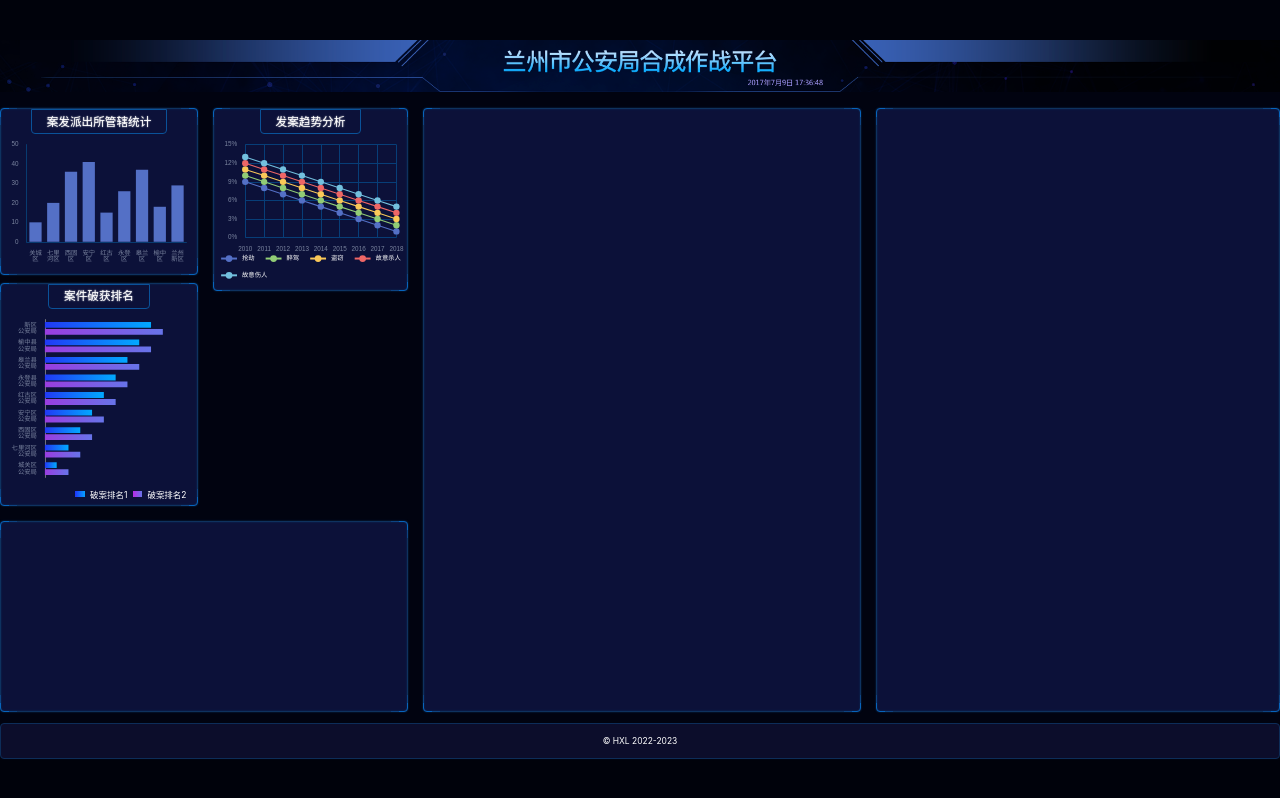
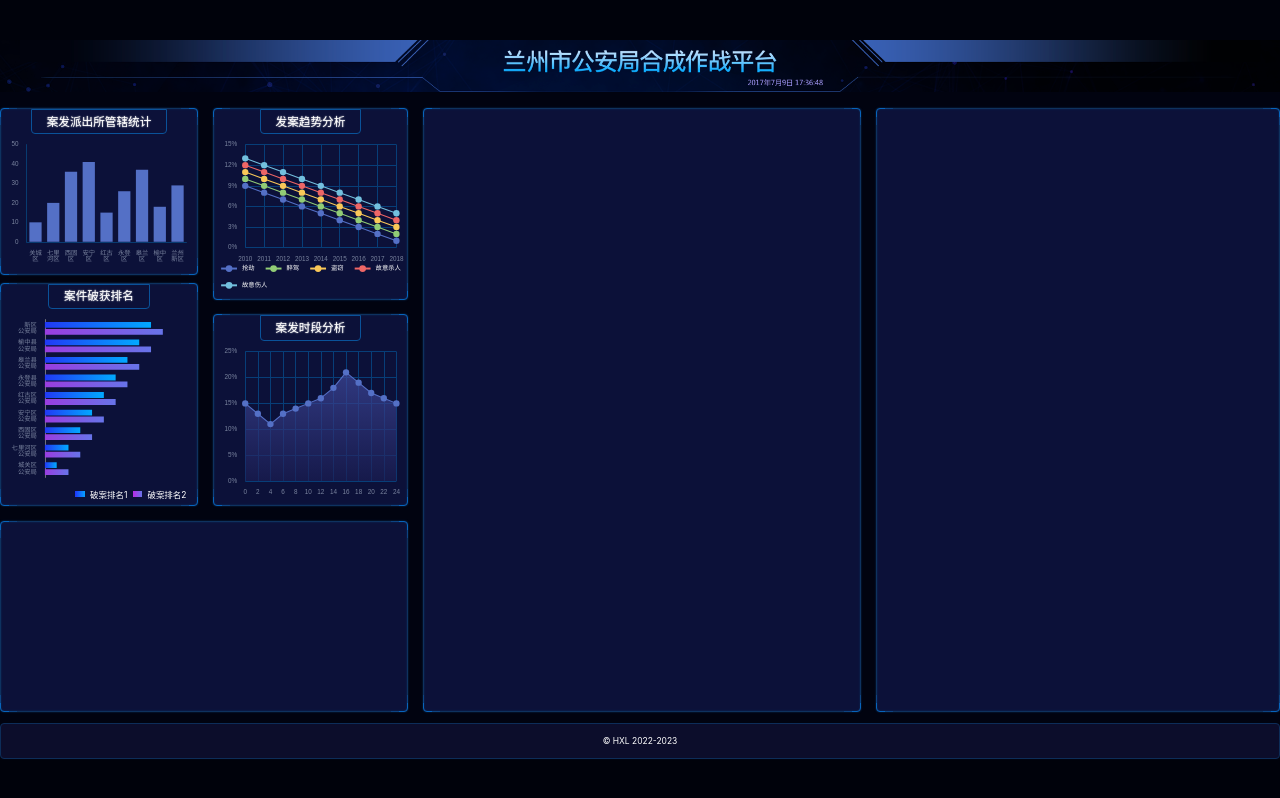
Before and after one commit to HXL1111/Large-screen-visualization, a React (Vite) app: page /#/ in a window 1280 px wide. Built offline with nearby package versions, Linux system fonts and the light colour scheme.

Commit message:
完成 chart4

```diff
--- /dev/null
+++ b/src/components/chart-4.tsx
@@ -0,0 +1,61 @@
+import React, { useEffect, useRef } from 'react'
+import * as echarts from 'echarts'
+import { createEchartsOptions } from '../shared/create-echarts-options'
+import { px } from '../shared/px'
+
+export const Chart4 = () => {
+  const divRef = useRef(null)
+  useEffect(() => {
+    var myChart = echarts.init(divRef.current)
+    myChart.setOption(
+      createEchartsOptions({
+        xAxis: {
+          type: 'category',
+          boundaryGap: false,
+          data: [0, 2, 4, 6, 8, 10, 12, 14, 16, 18, 20, 22, 24],
+          splitLine: { show: true, lineStyle: { color: '#073E78' } },
+          axisTick: { show: false },
+          axisLine: { show: false },
+        },
+        yAxis: {
+          type: 'value',
+          splitLine: { lineStyle: { color: '#073E78' } },
+          axisLabel: {
+            formatter(val) {
+              return val * 100 + '%'
+            },
+          },
+        },
+        series: [
+          {
+            name: '故意伤人',
+            type: 'line',
+            data: [0.15, 0.13, 0.11, 0.13, 0.14, 0.15, 0.16, 0.18, 0.21, 0.19, 0.17, 0.16, 0.15],
+            symbol: 'circle',
+            symbolSize: px(12),
+            lineStyle: { width: px(2) },
+            areaStyle: {
+              color: new echarts.graphic.LinearGradient(0, 0, 0, 1, [
+                {
+                  offset: 0,
+                  color: '#414a9f',
+                },
+                {
+                  offset: 1,
+                  color: '#1b1d52',
+                },
+              ]),
+            },
+          },
+        ],
+      })
+    )
+  }, [])
+
+  return (
+    <div className="bordered 案发时段">
+      <h2>案发时段分析</h2>
+      <div ref={divRef} className="chart" />
+    </div>
+  )
+}
--- a/src/pages/home.scss
+++ b/src/pages/home.scss
@@ -36,6 +36,9 @@
     padding-top: px(30);
     > section {
       text-align: center;
+      display: flex;
+      flex-direction: column;
+      justify-content: space-between;
     }
     .bordered {
       border: 1px solid #0764bc;
@@ -57,9 +60,6 @@
     }
     > .section1 {
       grid-area: box1;
-      display: flex;
-      flex-direction: column;
-      justify-content: space-between;
     }
     > .section2 {
       grid-area: box2;
@@ -75,7 +75,8 @@
     }
     .管辖统计,
     .破获排名,
-    .发案趋势 {
+    .发案趋势,
+    .案发时段 {
       height: px(315);
       display: flex;
       flex-direction: column;
@@ -119,8 +120,9 @@
         }
       }
     }
-    .发案趋势 {
-      height: px(345);
+    .发案趋势,
+    .案发时段 {
+      height: px(363);
     }
   }
 }
--- a/src/pages/home.tsx
+++ b/src/pages/home.tsx
@@ -4,6 +4,7 @@ import headerBg from '../images/header.png'
 import { Chart1 } from '../components/chart-1'
 import { Chart2 } from '../components/chart-2'
 import { Chart3 } from '../components/chart-3'
+import { Chart4 } from '../components/chart-4'
 
 export const Home = () => {
   const year = new Date().getFullYear()
@@ -17,6 +18,7 @@ export const Home = () => {
         </section>
         <section className=" section2">
           <Chart3 />
+          <Chart4 />
         </section>
         <section className="bordered section3"></section>
         <section className="bordered section4"></section>
--- a/src/shared/base-echarts-options.ts
+++ b/src/shared/base-echarts-options.ts
@@ -1,7 +1,6 @@
 import { px } from './px';
 
 export const baseEchartsOptions = {
-
   textStyle: {
     fontSize: px(12),
     color: '#79839E'
```
